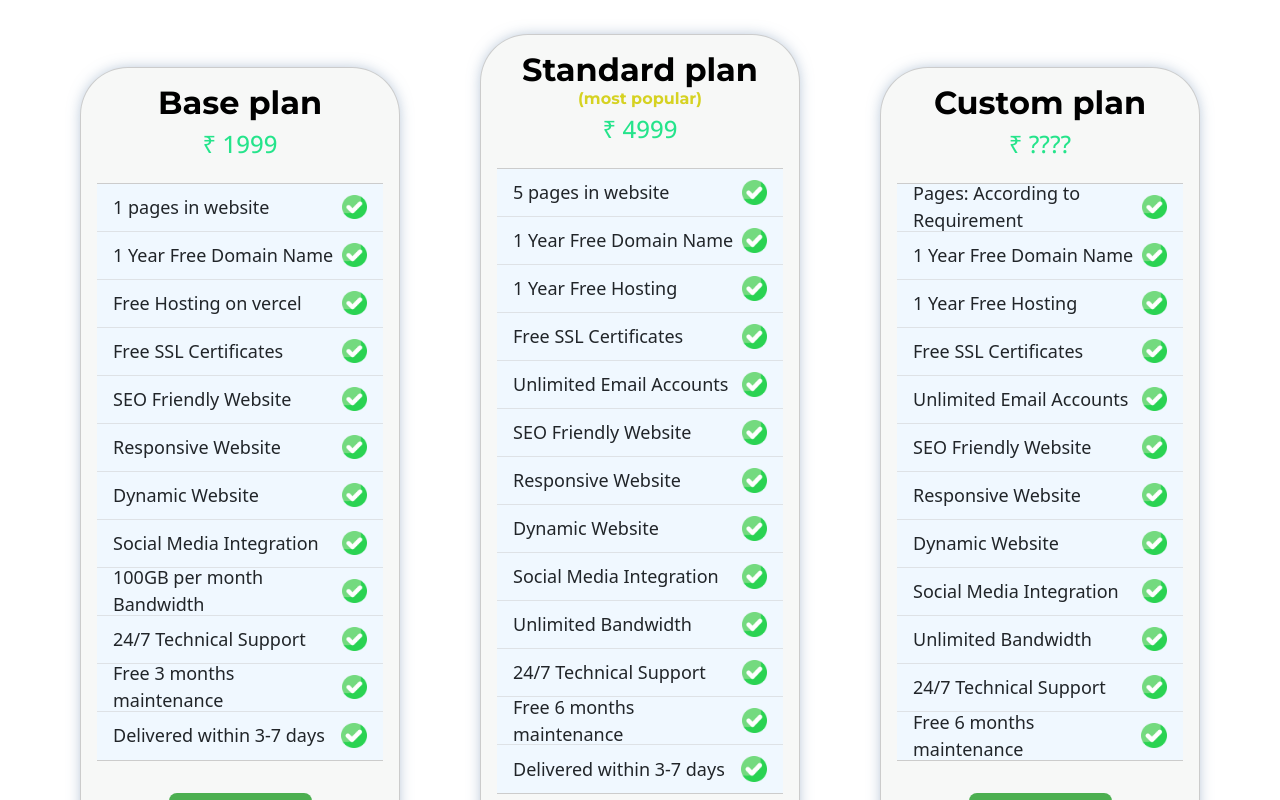
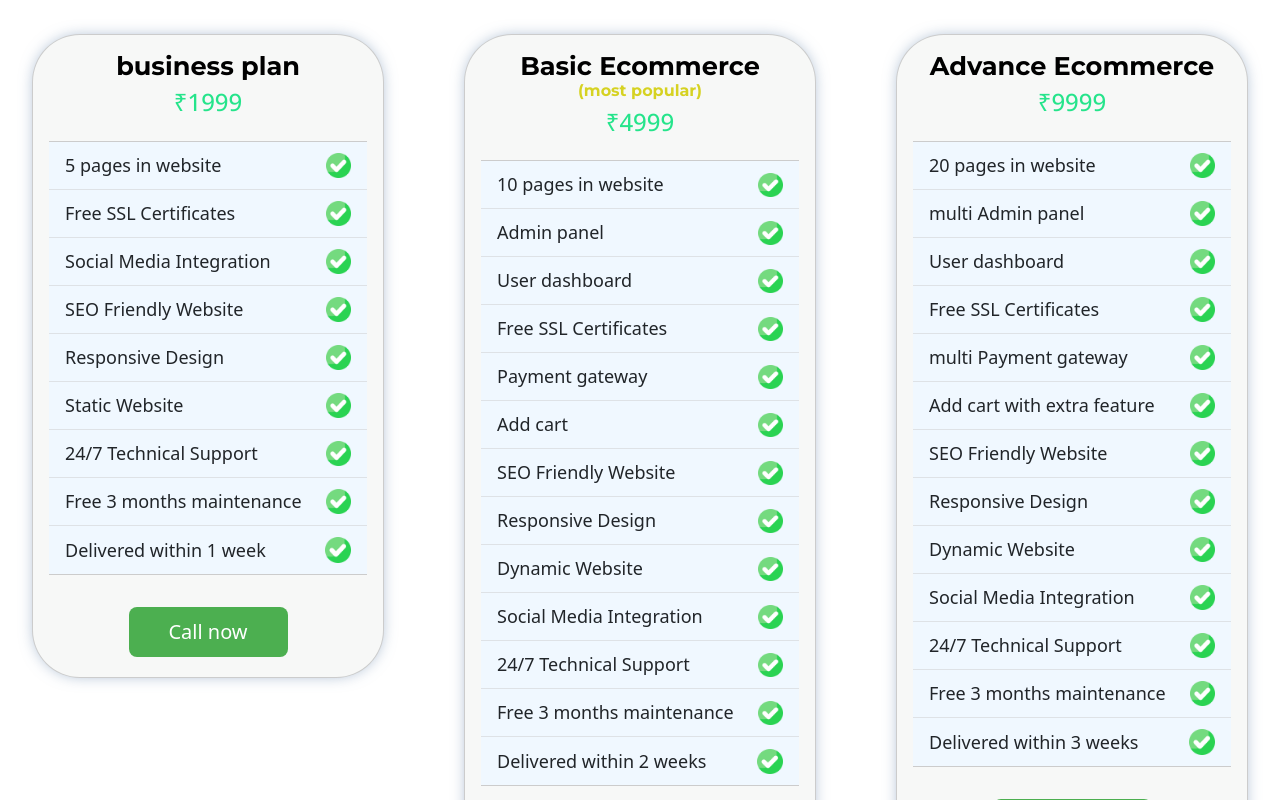
Before and after one commit to gautam-babariya/plive-creation, a React (Vite) app in the folder Front/: page / in a window 1280 px wide. Shown: the part 2180-2980 px from the top of the page. Built offline with nearby package versions, Linux system fonts and the light colour scheme.

Commit message:
pricing fix

```diff
--- a/Front/components/Pricing/Pricing.css
+++ b/Front/components/Pricing/Pricing.css
@@ -11,7 +11,6 @@
 .pricing_carddiv{
     display: flex;
     justify-content: center;
-    align-items: center;
     gap: 5rem;
     flex-wrap: wrap;
 }
@@ -56,7 +55,7 @@
 }
 .pricing_cardtitle{
     font-family: var(--heading-font);
-    font-size: 2rem;
+    font-size: 1.6rem;
     font-weight: 700;
     color: var(--text-color);
 }
@@ -75,7 +74,7 @@
     margin-bottom: 0;
 }
 .pricing_card{
-    width: 20rem;
+    width: 22rem;
     border-radius: 3rem;
     background-color: #f7f8f7;
     box-shadow: 0px 0px 15px -3px rgb(83 118 160 / 57%);
--- a/Front/components/Pricing/Pricing.jsx
+++ b/Front/components/Pricing/Pricing.jsx
@@ -16,22 +16,19 @@ function Pricing() {
                     <div className="pricing_container">
                         <div class="pricing_card card">
                             <div class="card-body pricing_cardbody">
-                                <h5 class="card-title pricing_cardtitle">Base plan<br></br>
-                                    <p className='pricing_money'>₹ 1999</p></h5>
+                                <h5 class="card-title pricing_cardtitle">business plan<br></br>
+                                    <p className='pricing_money'>₹1999</p></h5>
                             </div>
                             <ul class="list-group list-group-flush">
-                                <li class="list-group-item pricing_items">1 pages in website<img src={check} alt="check" className="pricing_checkimg" /></li>
-                                <li class="list-group-item pricing_items">1 Year Free Domain Name<img src={check} alt="check" className="pricing_checkimg" /></li>
-                                <li class="list-group-item pricing_items">Free Hosting on vercel<img src={check} alt="check" className="pricing_checkimg" /></li>
+                                <li class="list-group-item pricing_items">5 pages in website<img src={check} alt="check" className="pricing_checkimg" /></li>
                                 <li class="list-group-item pricing_items">Free SSL Certificates<img src={check} alt="check" className="pricing_checkimg" /></li>
+                                <li class="list-group-item pricing_items">Social Media Integration<img src={check} alt="check" className="pricing_checkimg" /></li>
                                 <li class="list-group-item pricing_items">SEO Friendly Website<img src={check} alt="check" className="pricing_checkimg" /></li>
-                                <li class="list-group-item pricing_items">Responsive Website<img src={check} alt="check" className="pricing_checkimg" /></li>
-                                <li class="list-group-item pricing_items">Dynamic Website<img src={check} alt="check" className="pricing_checkimg" /></li>
-                                <li class="list-group-item pricing_items">Social Media Integration<img src={check} alt="check" className="pricing_checkimg" /></li>
-                                <li class="list-group-item pricing_items">100GB per month Bandwidth<img src={check} alt="check" className="pricing_checkimg" /></li>
+                                <li class="list-group-item pricing_items">Responsive Design<img src={check} alt="check" className="pricing_checkimg" /></li>
+                                <li class="list-group-item pricing_items">Static Website<img src={check} alt="check" className="pricing_checkimg" /></li>
                                 <li class="list-group-item pricing_items">24/7 Technical Support<img src={check} alt="check" className="pricing_checkimg" /></li>
                                 <li class="list-group-item pricing_items">Free 3 months maintenance<img src={check} alt="check" className="pricing_checkimg" /></li>
-                                <li class="list-group-item pricing_items">Delivered within 3-7 days<img src={check} alt="check" className="pricing_checkimg" /></li>
+                                <li class="list-group-item pricing_items">Delivered within 1 week<img src={check} alt="check" className="pricing_checkimg" /></li>
                             </ul>
                             <div className='pricing_buttondiv'>
                                 <button onClick={() => (window.location.href = 'tel:9157528788')} className="pricing_button">Call now</button>
@@ -42,23 +39,23 @@ function Pricing() {
                     <div className="pricing_container">
                         <div class="pricing_card card">
                             <div class="card-body pricing_cardbody">
-                                <h5 class="card-title pricing_cardtitle">Standard plan<br></br><p id='pricing_popular'>(most popular)</p>
-                                    <p className='pricing_money'>₹ 4999</p></h5>
+                                <h5 class="card-title pricing_cardtitle">Basic Ecommerce<br></br><p id='pricing_popular'>(most popular)</p>
+                                    <p className='pricing_money'>₹4999</p></h5>
                             </div>
                             <ul class="list-group list-group-flush">
-                                <li class="list-group-item pricing_items">5 pages in website<img src={check} alt="check" className="pricing_checkimg" /></li>
-                                <li class="list-group-item pricing_items">1 Year Free Domain Name<img src={check} alt="check" className="pricing_checkimg" /></li>
-                                <li class="list-group-item pricing_items">1 Year Free Hosting<img src={check} alt="check" className="pricing_checkimg" /></li>
+                                <li class="list-group-item pricing_items">10 pages in website<img src={check} alt="check" className="pricing_checkimg" /></li>
+                                <li class="list-group-item pricing_items">Admin panel<img src={check} alt="check" className="pricing_checkimg" /></li>
+                                <li class="list-group-item pricing_items">User dashboard<img src={check} alt="check" className="pricing_checkimg" /></li>
                                 <li class="list-group-item pricing_items">Free SSL Certificates<img src={check} alt="check" className="pricing_checkimg" /></li>
-                                <li class="list-group-item pricing_items">Unlimited Email Accounts<img src={check} alt="check" className="pricing_checkimg" /></li>
+                                <li class="list-group-item pricing_items">Payment gateway<img src={check} alt="check" className="pricing_checkimg" /></li>
+                                <li class="list-group-item pricing_items">Add cart<img src={check} alt="check" className="pricing_checkimg" /></li>
                                 <li class="list-group-item pricing_items">SEO Friendly Website<img src={check} alt="check" className="pricing_checkimg" /></li>
-                                <li class="list-group-item pricing_items">Responsive Website<img src={check} alt="check" className="pricing_checkimg" /></li>
+                                <li class="list-group-item pricing_items">Responsive Design<img src={check} alt="check" className="pricing_checkimg" /></li>
                                 <li class="list-group-item pricing_items">Dynamic Website<img src={check} alt="check" className="pricing_checkimg" /></li>
                                 <li class="list-group-item pricing_items">Social Media Integration<img src={check} alt="check" className="pricing_checkimg" /></li>
-                                <li class="list-group-item pricing_items">Unlimited Bandwidth<img src={check} alt="check" className="pricing_checkimg" /></li>
                                 <li class="list-group-item pricing_items">24/7 Technical Support<img src={check} alt="check" className="pricing_checkimg" /></li>
-                                <li class="list-group-item pricing_items">Free 6 months maintenance<img src={check} alt="check" className="pricing_checkimg" /></li>
-                                <li class="list-group-item pricing_items">Delivered within 3-7 days<img src={check} alt="check" className="pricing_checkimg" /></li>
+                                <li class="list-group-item pricing_items">Free 3 months maintenance<img src={check} alt="check" className="pricing_checkimg" /></li>
+                                <li class="list-group-item pricing_items">Delivered within 2 weeks<img src={check} alt="check" className="pricing_checkimg" /></li>
                             </ul>
                             <div className='pricing_buttondiv'>
                                 <button onClick={() => (window.location.href = 'tel:9157528788')} className="pricing_button">Call now</button>
@@ -69,22 +66,23 @@ function Pricing() {
                     <div className="pricing_container">
                         <div class="pricing_card card">
                             <div class="card-body pricing_cardbody">
-                                <h5 class="card-title pricing_cardtitle">Custom plan<br></br>
-                                    <p className='pricing_money'>₹ ????</p></h5>
+                                <h5 class="card-title pricing_cardtitle">Advance Ecommerce<br></br>
+                                    <p className='pricing_money'>₹9999</p></h5>
                             </div>
                             <ul class="list-group list-group-flush">
-                                <li class="list-group-item pricing_items">Pages: According to Requirement<img src={check} alt="check" className="pricing_checkimg" /></li>
-                                <li class="list-group-item pricing_items">1 Year Free Domain Name<img src={check} alt="check" className="pricing_checkimg" /></li>
-                                <li class="list-group-item pricing_items">1 Year Free Hosting<img src={check} alt="check" className="pricing_checkimg" /></li>
+                                <li class="list-group-item pricing_items">20 pages in website<img src={check} alt="check" className="pricing_checkimg" /></li>
+                                <li class="list-group-item pricing_items">multi Admin panel<img src={check} alt="check" className="pricing_checkimg" /></li>
+                                <li class="list-group-item pricing_items">User dashboard<img src={check} alt="check" className="pricing_checkimg" /></li>
                                 <li class="list-group-item pricing_items">Free SSL Certificates<img src={check} alt="check" className="pricing_checkimg" /></li>
-                                <li class="list-group-item pricing_items">Unlimited Email Accounts<img src={check} alt="check" className="pricing_checkimg" /></li>
+                                <li class="list-group-item pricing_items">multi Payment gateway<img src={check} alt="check" className="pricing_checkimg" /></li>
+                                <li class="list-group-item pricing_items">Add cart with extra feature<img src={check} alt="check" className="pricing_checkimg" /></li>
                                 <li class="list-group-item pricing_items">SEO Friendly Website<img src={check} alt="check" className="pricing_checkimg" /></li>
-                                <li class="list-group-item pricing_items">Responsive Website<img src={check} alt="check" className="pricing_checkimg" /></li>
+                                <li class="list-group-item pricing_items">Responsive Design<img src={check} alt="check" className="pricing_checkimg" /></li>
                                 <li class="list-group-item pricing_items">Dynamic Website<img src={check} alt="check" className="pricing_checkimg" /></li>
                                 <li class="list-group-item pricing_items">Social Media Integration<img src={check} alt="check" className="pricing_checkimg" /></li>
-                                <li class="list-group-item pricing_items">Unlimited Bandwidth<img src={check} alt="check" className="pricing_checkimg" /></li>
                                 <li class="list-group-item pricing_items">24/7 Technical Support<img src={check} alt="check" className="pricing_checkimg" /></li>
-                                <li class="list-group-item pricing_items">Free 6 months maintenance<img src={check} alt="check" className="pricing_checkimg" /></li>
+                                <li class="list-group-item pricing_items">Free 3 months maintenance<img src={check} alt="check" className="pricing_checkimg" /></li>
+                                <li class="list-group-item pricing_items">Delivered within 3 weeks<img src={check} alt="check" className="pricing_checkimg" /></li>
                             </ul>
                             <div className='pricing_buttondiv'>
                                 <button onClick={() => (window.location.href = 'tel:9157528788')} className="pricing_button">Call now</button>
```
